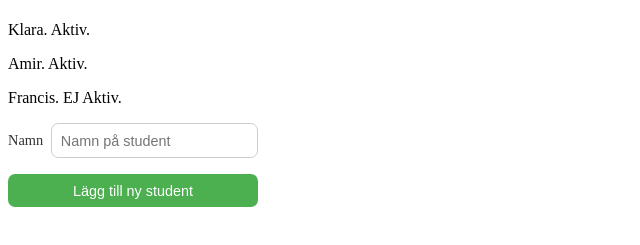
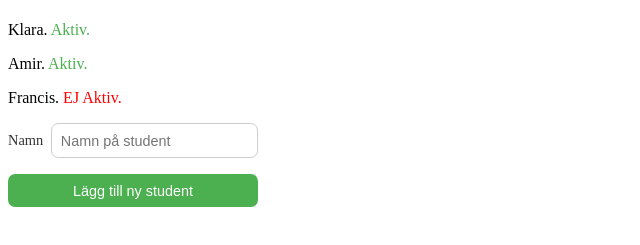
Before and after one commit to Consolider/studentkatalog-agile-studentstrul, a website with bundled scripts: page index.html in a window 1280 px wide. Shown: the part 59-304 px from the top of the page, without its empty margins (0-640 px from the left). Built offline with nearby package versions, Linux system fonts and the light colour scheme.

Commit message:
Lagt till styling på 'Elev Status'

```diff
--- a/src/index.ts
+++ b/src/index.ts
@@ -9,20 +9,21 @@ const students: Student[] = [
     { name: "Francis", isActive: false }
 ];
 
-const ulList = document.querySelector(".studentlista") as HTMLDivElement;
+const studentList = document.querySelector(".studentlista") as HTMLDivElement;
 
 function renderList() {
     students.forEach(student => {
         const li = document.createElement("li");
 
-        li.className = "student-list_item"
         if ( student.isActive === true ) {
-            li.innerHTML = `<p>${student.name}. Aktiv.</p>`;
+            li.className = "studentlista_item_active"
+            li.innerHTML = `<p>${student.name}. <span>Aktiv.</span></p>`;
         } else {
-            li.innerHTML = `<p>${student.name}. EJ Aktiv.</p>`;
+            li.className = "studentlista_item_inactive"
+            li.innerHTML = `<p>${student.name}. <span>EJ Aktiv.</span></p>`;
         }
 
-        ulList.appendChild(li);
+        studentList.appendChild(li);
     });
 }
 
--- a/style.css
+++ b/style.css
@@ -1,6 +1,15 @@
 .studentlista {
     list-style-type: none;
 }
+
+.studentlista_item_active span {
+    color: #4CAF50;
+}
+
+.studentlista_item_inactive span {
+    color: red;
+}
+
 
 .add-student-form {
     display: flex;
```
Also changed, not shown: dist/index.js, 1 other file.
